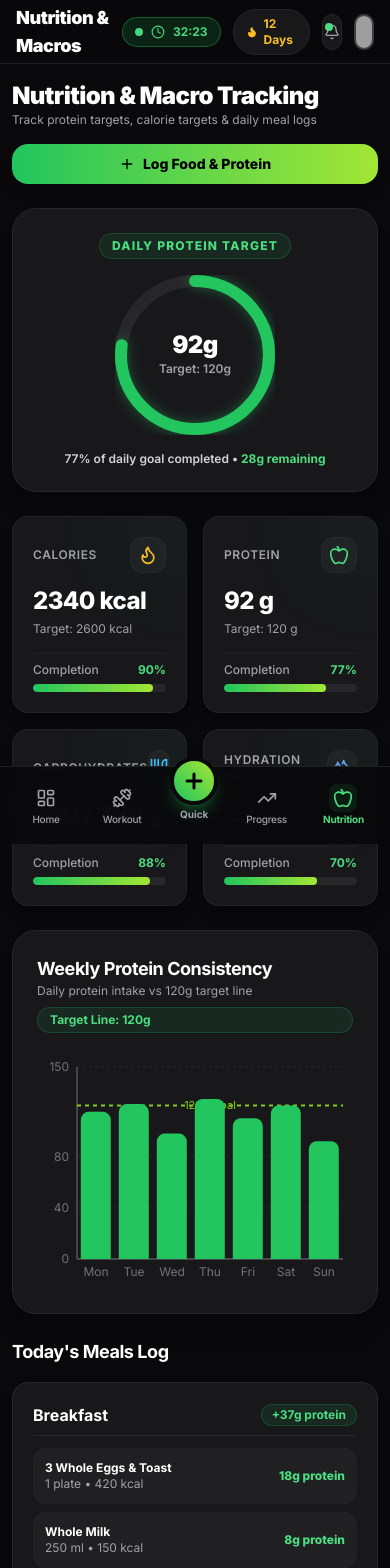
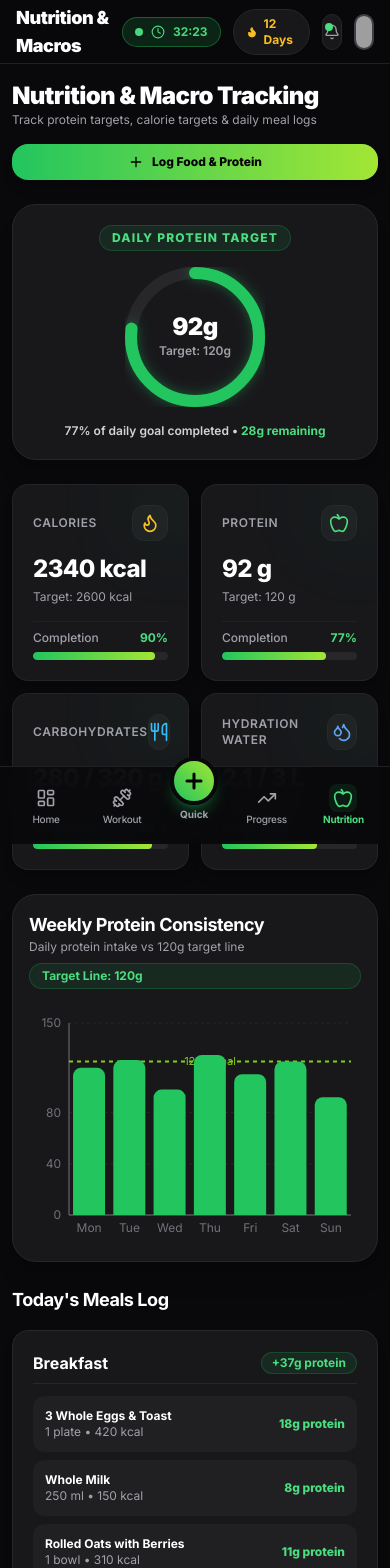
Before and after one commit to Renujan/workout_tracker_frontend, a React (Vite) app: page /nutrition in a window 390 px wide. Shown: the top 1568 px of the page. Built offline with nearby package versions, Linux system fonts and the light colour scheme; grey boxes are pictures that could not be loaded.

Commit message:
mobile(nutrition): optimize Nutrition summary, macro meters and food logging modals on mobile

```diff
--- a/src/pages/Nutrition.tsx
+++ b/src/pages/Nutrition.tsx
@@ -39,7 +39,7 @@ export const Nutrition: React.FC = () => {
 
         <button
           onClick={() => setIsLogFoodModalOpen(true)}
-          className="px-5 py-2.5 rounded-2xl bg-gradient-to-r from-brand-500 to-brand-bright text-black font-extrabold text-sm shadow-lg hover:scale-105 active:scale-95 transition-all flex items-center justify-center gap-2"
+          className="w-full sm:w-auto px-5 py-2.5 rounded-2xl bg-gradient-to-r from-brand-500 to-brand-bright text-black font-extrabold text-xs sm:text-sm shadow-lg hover:scale-105 active:scale-95 transition-all flex items-center justify-center gap-2"
         >
           <Plus className="w-4 h-4" /> Log Food & Protein
         </button>
@@ -48,14 +48,14 @@ export const Nutrition: React.FC = () => {
       {/* Hero Circular Protein Focus & Macro Overview */}
       <div className="grid grid-cols-1 lg:grid-cols-3 gap-6">
         {/* Protein Target Circular Progress Hero */}
-        <div className="bg-[#18181B] border border-zinc-800 rounded-3xl p-6 shadow-xl flex flex-col items-center justify-center text-center relative overflow-hidden">
+        <div className="bg-[#18181B] border border-zinc-800 rounded-3xl p-5 sm:p-6 shadow-xl flex flex-col items-center justify-center text-center relative overflow-hidden">
           <span className="text-xs uppercase tracking-widest font-extrabold text-brand-400 bg-brand-500/10 px-3 py-1 rounded-full border border-brand-500/20 mb-4">
             DAILY PROTEIN TARGET
           </span>
 
           <CircularProgress
             percentage={proteinPercentage}
-            size={160}
+            size={140}
             strokeWidth={12}
             color="#22c55e"
             centerText={`${nutrition.proteinGrams}g`}
@@ -68,7 +68,7 @@ export const Nutrition: React.FC = () => {
         </div>
 
         {/* 4 Macro Cards Grid */}
-        <div className="lg:col-span-2 grid grid-cols-2 gap-4">
+        <div className="lg:col-span-2 grid grid-cols-2 gap-3 sm:gap-4">
           <MetricCard
             title="Calories"
             value={`${nutrition.calories} kcal`}
@@ -102,7 +102,7 @@ export const Nutrition: React.FC = () => {
       </div>
 
       {/* Protein Consistency Weekly Chart */}
-      <div className="bg-[#18181B] border border-zinc-800 rounded-3xl p-6 shadow-xl space-y-4">
+      <div className="bg-[#18181B] border border-zinc-800 rounded-3xl p-4 sm:p-6 shadow-xl space-y-4">
         <div className="flex flex-col sm:flex-row sm:items-center justify-between gap-2">
           <div>
             <h3 className="text-lg font-bold text-white tracking-tight">Weekly Protein Consistency</h3>
```
